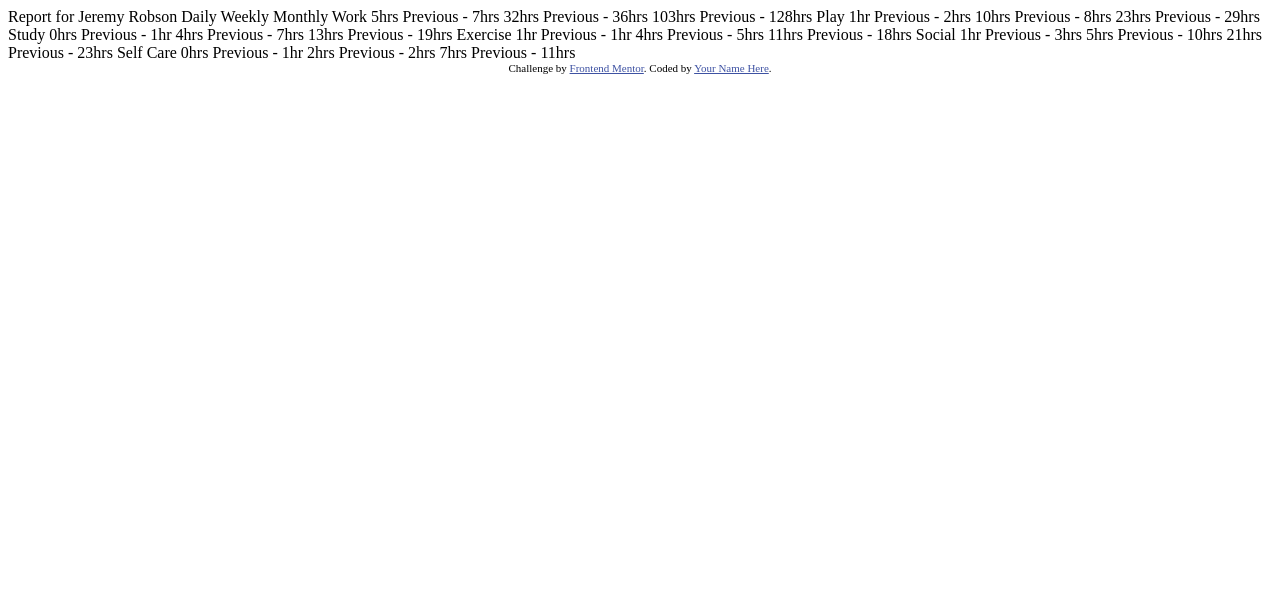
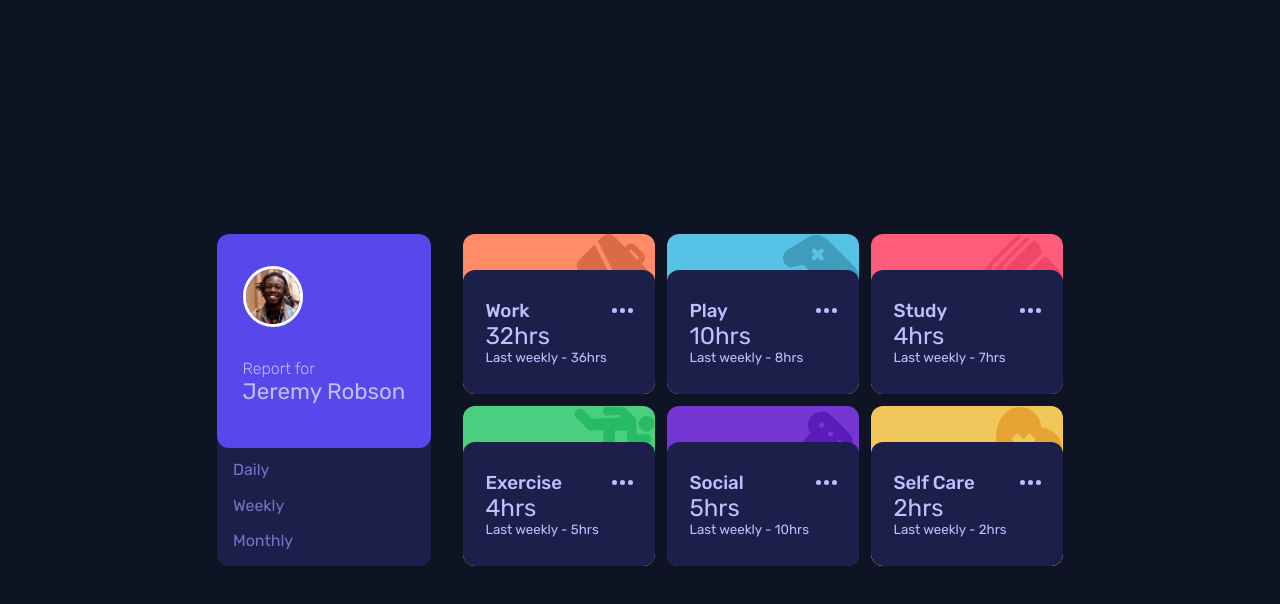
Before and after one commit to romzc/time-tracking-dashboard, a React app: page / in a window 1280 px wide. Built offline with nearby package versions, Linux system fonts and the light colour scheme.

Commit message:
challenge completed

```diff
--- a/package.json
+++ b/package.json
@@ -5,6 +5,7 @@
   "main": "src/index.js",
   "scripts": {
     "dev": "webpack serve --mode development --config webpack.config.js",
+    "build": "webpack --mode production --config webpack.config.js",
     "test": "echo \"Error: no test specified\" && exit 1"
   },
   "keywords": [
@@ -23,6 +24,7 @@
     "@babel/preset-react": "^7.16.7",
     "babel-loader": "^8.2.4",
     "css-loader": "^6.7.1",
+    "css-minimizer-webpack-plugin": "^3.4.1",
     "html-webpack-plugin": "^5.5.0",
     "mini-css-extract-plugin": "^2.6.0",
     "webpack": "^5.72.0",
--- a/public/index.html
+++ b/public/index.html
@@ -3,78 +3,21 @@
 <head>
   <meta charset="UTF-8">
   <meta name="viewport" content="width=device-width, initial-scale=1.0"> <!-- displays site properly based on user's device -->
-
+  <link rel="preconnect" href="https://fonts.googleapis.com">
+  <link rel="preconnect" href="https://fonts.gstatic.com" crossorigin>
+  <link href="https://fonts.googleapis.com/css2?family=Rubik:wght@300;400;500&display=swap" rel="stylesheet">
   <link rel="icon" type="image/png" sizes="32x32" href="./images/favicon-32x32.png">
 
   <title>Frontend Mentor | Time tracking dashboard</title>
 
-  <!-- Feel free to remove these styles or customise in your own stylesheet 👍 -->
+  <!-- Feel free to remove these styles or customise in your own stylesheet 👍
   <style>
     .attribution { font-size: 11px; text-align: center; }
     .attribution a { color: hsl(228, 45%, 44%); }
   </style>
+  -->
 </head>
 <body>
  <div id="root"></div>
-  Report for
-  Jeremy Robson
-
-  Daily
-  Weekly
-  Monthly
-
-  Work
-  5hrs <!-- daily -->
-  Previous - 7hrs <!-- daily -->
-  32hrs <!-- weekly -->
-  Previous - 36hrs <!-- weekly -->
-  103hrs <!-- monthly -->
-  Previous - 128hrs <!-- monthly -->
-
-  Play
-  1hr <!-- daily -->
-  Previous - 2hrs <!-- daily -->
-  10hrs <!-- weekly -->
-  Previous - 8hrs <!-- weekly -->
-  23hrs <!-- monthly -->
-  Previous - 29hrs <!-- monthly -->
-
-  Study
-  0hrs <!-- daily -->
-  Previous - 1hr <!-- daily -->
-  4hrs <!-- weekly -->
-  Previous - 7hrs <!-- weekly -->
-  13hrs <!-- monthly -->
-  Previous - 19hrs <!-- monthly -->
-
-  Exercise
-  1hr <!-- daily -->
-  Previous - 1hr <!-- daily -->
-  4hrs <!-- weekly -->
-  Previous - 5hrs <!-- weekly -->
-  11hrs <!-- monthly -->
-  Previous - 18hrs <!-- monthly -->
-
-  Social
-  1hr <!-- daily -->
-  Previous - 3hrs <!-- daily -->
-  5hrs <!-- weekly -->
-  Previous - 10hrs <!-- weekly -->
-  21hrs <!-- monthly -->
-  Previous - 23hrs <!-- monthly -->
-
-  Self Care
-  0hrs <!-- daily -->
-  Previous - 1hr <!-- daily -->
-  2hrs <!-- weekly -->
-  Previous - 2hrs <!-- weekly -->
-  7hrs <!-- monthly -->
-  Previous - 11hrs <!-- monthly -->
-
-
-  <div class="attribution">
-    Challenge by <a href="https://www.frontendmentor.io?ref=challenge" target="_blank">Frontend Mentor</a>.
-    Coded by <a href="#">Your Name Here</a>.
-  </div>
 </body>
 </html>
--- a/src/components/App.js
+++ b/src/components/App.js
@@ -1,8 +1,9 @@
+import Profile from "./Profile"
 
 const App = () => {
     return (
         <>
-
+            <Profile />
         </>
     )
 }
--- a/src/components/Card.js
+++ b/src/components/Card.js
@@ -1,7 +1,43 @@
+import Ellipsis from '../images/icon-ellipsis.svg'
+
 const Card = (props) => {
+    const {title} = props.item
+    const { option } = props
+
+    let hours
+    let type
+    let prevHours
+
+    if( option.daily ) {
+        hours = props.item.timeframes.daily.current
+        prevHours = props.item.timeframes.daily.previous
+        type = "daily"
+    }
+    else if ( option.weekly ) {
+        hours = props.item.timeframes.weekly.current
+        prevHours = props.item.timeframes.weekly.previous
+        type = "weekly"
+    }
+    else if( option.monthly ) {
+        hours = props.item.timeframes.monthly.current
+        prevHours = props.item.timeframes.monthly.previous
+        type = "monthly"
+    }
+
+
     return (
-        <>
-        </>
+        <section className="card">
+            <div className="card-container">
+                <div className="card--job-icon">
+                    <h3 className="card--job">{title}</h3>
+                    <img src={Ellipsis}  className="card--icon-ellipsis"/>
+                </div>
+                <div className = "card--week">
+                    <h2 className="card--time">{hours}hrs</h2>
+                    <small className="card--week-time">Last {type} - {prevHours}hrs</small>
+                </div>
+            </div>
+        </section>
     )
 }
 
--- a/src/components/Profile.js
+++ b/src/components/Profile.js
@@ -1,7 +1,70 @@
+import Card from './Card'
+import Photo from '../images/image-jeremy.png'
+import React from 'react'
 
-const Profile = () => {
+const Profile = (props) => {
+
+    const data = require('../data.json');
+
+    const [option, setOption] = React.useState({
+        daily: false,
+        weekly: true,
+        monthly: false,
+    })
+
+    const cards =  data.map(element => {
+        return <Card
+                    key = {element.title}
+                    item = {element}
+                    option = {option}
+               />
+    })
+
+    function changeToDaily () {
+        setOption({
+            daily:true,
+            weekly: false,
+            monthly: false
+        })
+    }
+
+    function changeToMonthly () {
+        setOption({
+            daily: false,
+            weekly: true,
+            monthly: false
+        })
+    }
+
+    function changeToWeekly () {
+        setOption({
+            daily: false,
+            monthly: true,
+            weekly: false
+        })
+    }
+
     return (
         <>
+            <header className='header'>
+                <div className='header--info'>
+                    <img src={Photo}  className="header--photo"/>
+                    <h1 className='header--name'>
+                        <span>Report for</span>
+                        Jeremy Robson
+                    </h1>
+                </div>
+                <div className="header--selection">
+                    <ul className="header--selection-options">
+                        <li onClick={changeToDaily}>Daily</li>
+                        <li onClick={changeToWeekly}>Weekly</li>
+                        <li onClick={changeToMonthly}>Monthly</li>
+                    </ul>
+                </div>
+            </header>
+            <div className="cards-container">
+                {cards}
+            </div>
         </>
     )
 }
--- /dev/null
+++ b/src/index.css
@@ -0,0 +1,227 @@
+:root {
+    --blue: hsl(246, 80%, 60%);
+    --light-red--work:hsl(15, 100%, 70%);
+    --soft-blue-play: hsl(195, 74%, 62%);
+    --light-red-study: hsl(348, 100%, 68%);
+    --lime-green-exercise: hsl(145, 58%, 55%);
+    --violet-social: hsl(264, 64%, 52%);
+    --soft-orange-care: hsl(43, 84%, 65%);
+
+    --very-dark-blue: hsl(226, 43%, 10%);
+    --dark-blue: hsl(235, 46%, 20%);
+    --desatured-blue: hsl(235, 45%, 61%);
+    --pale-blue: hsl(236, 100%, 87%);
+    --font-card-titles: 18px;
+
+}
+
+* {
+    margin: 0;
+    padding: 0;
+    box-sizing: border-box;
+    font-family: 'Rubik', sans-serif;
+}
+
+body {
+    width: 100%;
+    height: auto;
+    background-color: var(--very-dark-blue);
+    padding: 4rem 1.4rem;
+}
+
+.header {
+    display: flex;
+    flex-direction: column;
+    background-color: var(--dark-blue);
+    border-radius: 12px;
+    overflow: hidden;
+}
+
+.header--info {
+    background-color: var(--blue);
+    display: flex;
+    column-gap: 1rem;
+    align-items: center;
+    padding: 2rem 1.6rem;
+    border-radius: 12px;
+    color: var(--pale-blue);
+}
+
+.header--photo {
+    object-fit: contain;
+    width: 3.8rem;
+    height: auto;
+    border-radius: 50%;
+    border: 3px solid white;
+}
+
+.header--name  {
+    font-weight: 400;
+    display: flex;
+    flex-direction: column;
+    font-size: 1.4rem;
+}
+
+.header--name span {
+    font-size: 1rem;
+    font-weight: 100;
+}
+
+
+.header--selection-options {
+    display: flex;
+    list-style: none;
+    justify-content: space-around;
+}
+
+.header--selection-options li {
+    display: block;
+    margin-top: 1.2rem;
+    min-height: 2.2rem;
+    color: var(--desatured-blue);
+    cursor: pointer;
+}
+
+
+.card {
+    margin-top: 16px;
+    border-radius: 12px;
+    min-height: 160px;
+    display: flex;
+    overflow: hidden;
+}
+
+.card:nth-child(1) {
+    background-color: var(--light-red--work);
+    background-image: url(./images/icon-work.svg);
+    background-repeat: no-repeat;
+    background-position: right top;
+}
+
+.card:nth-child(2) {
+    background-color: var(--soft-blue-play);
+    background-image: url(./images/icon-play.svg);
+    background-repeat: no-repeat;
+    background-position: right top;
+}
+
+.card:nth-child(3) {
+    background-color: var(--light-red-study);
+    background-image: url(./images/icon-study.svg);
+    background-repeat: no-repeat;
+    background-position: right top;
+}
+
+.card:nth-child(4) {
+    background-color: var(--lime-green-exercise);
+    background-image: url(./images/icon-exercise.svg);
+    background-repeat: no-repeat;
+    background-position: right top;
+}
+
+.card:nth-child(5) {
+    background-color: var(--violet-social);
+    background-image: url(./images/icon-social.svg);
+    background-repeat: no-repeat;
+    background-position: right top;
+}
+
+.card:nth-child(6) {
+    background-color: var(--soft-orange-care);
+    background-image: url(./images/icon-self-care.svg);
+    background-repeat: no-repeat;
+    background-position: right top;
+}
+
+.card-container {
+    display: flex;
+    flex-direction: column;
+    min-height: 124px;
+    margin-top: 10px;
+    width: 100%;
+    border-radius: 12px;
+    background-color: var(--dark-blue);
+    align-self: flex-end;
+    justify-content: center;
+    padding: 0 1.4rem;
+    color: var(--pale-blue);
+}
+
+.card--job-icon {
+    display: flex;
+    align-items: center;
+}
+
+.card--job {
+    margin-right: auto;
+    font-weight: 500;
+}
+
+.card--week {
+    display: flex;
+    align-items: center;
+}
+
+.card--time {
+    margin-right: auto;
+    font-weight: 400;
+}
+
+.header--selection-options li:hover {
+    color: whitesmoke;
+}
+
+.header--selection-options li:target {
+    color: whitesmoke;
+    opacity: 0.6;
+}
+
+@media(min-width:700px) {
+    body {
+        width: 100%;
+        height: 100vh;
+        display: grid;
+    }
+
+    #root {
+        align-self: center;
+        justify-self: center;
+        display: flex;
+        gap: 32px;
+    }
+
+    .cards-container {
+        display: grid;
+        grid-template-columns: 1fr 1fr 1fr;
+        gap: 12px;
+    }
+
+    .card {
+        margin: 0;
+        min-width: 12rem;
+    }
+
+    .card--week {
+        display: flex;
+        flex-direction: column;
+        align-items: flex-start;
+    }
+
+    .header--info {
+        height: 100%;
+        flex-direction: column;
+        align-items: flex-start;
+        gap: 2rem;
+    }
+
+    .header--selection-options {
+        flex-direction: column;
+        column-gap: 0;
+        margin-top: 12px;
+        margin-left: 16px;
+    }
+
+    .header--selection-options li {
+        margin: 0;
+    }
+}
--- a/src/index.js
+++ b/src/index.js
@@ -1,6 +1,7 @@
 import React from 'react'
 import ReactDOM from 'react-dom/client'
 import App from './components/App'
+import './index.css'
 
 const container = document.getElementById('root')
 const root = ReactDOM.createRoot(container)
--- a/webpack.config.js
+++ b/webpack.config.js
@@ -1,14 +1,16 @@
 const path = require("path")
 const MiniCssExtractPlugin = require('mini-css-extract-plugin')
 const HtmlWebpackPlugin = require('html-webpack-plugin')
+const CssMinimizer = require('css-minimizer-webpack-plugin')
+const TerserPlugin = require('terser-webpack-plugin')
 
 module.exports = {
     entry: "./src/index.js",
     output: {
         path: path.resolve(__dirname, 'dist'),
         filename: "[name].[hash].js",
-        clean: true,
-        assetModuleFilename: "images/[name].[hash].[ext]"
+        assetModuleFilename: "images/[name].[hash][ext]",
+        clean: true
     },
     resolve: {
         extensions: ['.js','jsx']
@@ -23,6 +25,10 @@ module.exports = {
             {
                 test: /\.(css)$/,
                 use: [MiniCssExtractPlugin.loader, 'css-loader']
+            },
+            {
+                test: /\.(png|svg|gif|jpe?g)$/,
+                type: 'asset/resource'
             }
         ]
     },
@@ -30,6 +36,12 @@ module.exports = {
         new HtmlWebpackPlugin({template: '/public/index.html'}),
         new MiniCssExtractPlugin()
     ],
+    optimization: {
+        minimizer: [
+            new CssMinimizer(),
+            new TerserPlugin()
+        ]
+    },
     devServer: {
         static: {
             directory: path.join(__dirname,'dist')
```
Also changed, not shown: README-template.md (renamed from design/README-template.md), dist/index.html, 3 other files.
